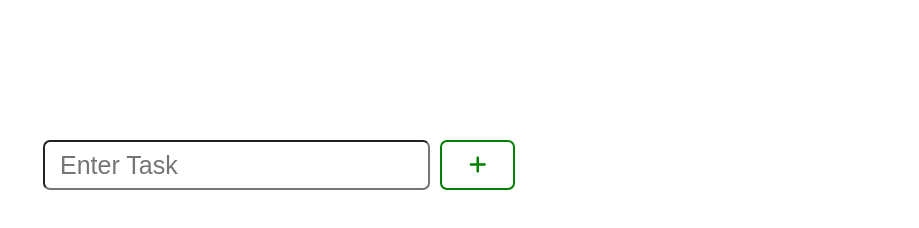
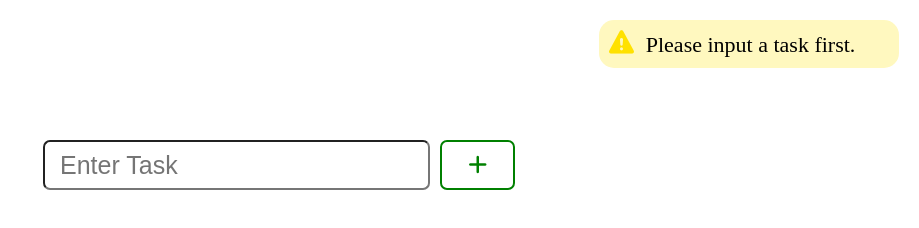
Before and after one commit to Rula-Sh/js-to-do-list, a plain HTML site: page index.html in a window 1280 px wide. Both pictures are taken after a click on the button 838 px from the left and 165 px from the top of the page. Shown: the whole page, without its empty margins (361-1280 px from the left). Drawn offline with Linux system fonts and the light colour scheme.

Commit message:
Add pop-up when the user enters an empty task

```diff
--- a/index.css
+++ b/index.css
@@ -150,3 +150,45 @@ br {
   border: 2px solid grey;
   margin: 20px 0;
 }
+
+.no-input-pop-up {
+  background-color: #fff8bf;
+  border-radius: 15px;
+  width: 20%;
+  min-width: 300px;
+  position: fixed;
+  top: 0;
+  right: 0;
+  margin: 20px;
+  padding: 10px;
+  font-size: 22px;
+  display: none;
+
+  animation-name: slide-left;
+  animation-duration: 0.8s;
+}
+
+.warning {
+  width: auto;
+  font-size: 25px;
+  padding-right: 7px;
+  color: #ffe100;
+}
+
+@keyframes slide-left {
+  0% {
+    right: -40%;
+  }
+  100% {
+    right: 0;
+  }
+}
+
+@keyframes slide-right {
+  100% {
+    right: -40%;
+  }
+  0% {
+    right: 0;
+  }
+}
--- a/index.html
+++ b/index.html
@@ -8,7 +8,10 @@
     <!-- Font Awsome Link -->
     <link
       rel="stylesheet"
-      href="https://cdnjs.cloudflare.com/ajax/libs/font-awesome/6.0.0/css/all.min.css"
+      href="https://cdnjs.cloudflare.com/ajax/libs/font-awesome/7.0.1/css/all.min.css"
+      integrity="sha512-2SwdPD6INVrV/lHTZbO2nodKhrnDdJK9/kg2XD1r9uGqPo1cUbujc+IYdlYdEErWNu69gVcYgdxlmVmzTWnetw=="
+      crossorigin="anonymous"
+      referrerpolicy="no-referrer"
     />
     <title>To Do List</title>
   </head>
@@ -22,12 +25,16 @@
 
     <div class="task-list"></div>
 
+    <div class="no-input-pop-up">
+      <i class="fa-solid fa-triangle-exclamation warning"></i>
+      <span>Please input a task first.</span>
+    </div>
+
     <script src="index.js"></script>
   </body>
 </html>
 
 <!--
    TODO:
-   - Create a popup when the input is empty
    - Enable editing a task feature (close editing also with the button or when clicking outside the task or clicking Esc)
 -->
--- a/index.js
+++ b/index.js
@@ -12,7 +12,7 @@ TaskInput.addEventListener("keypress", function (e) {
 
 function createElement() {
   if (TaskInput.value === "") {
-    // add pop-up
+    showPopup();
   } else {
     TaskList.style.backgroundColor = "#fff";
 
@@ -82,3 +82,16 @@ function createElement() {
     });
   }
 }
+
+function showPopup() {
+  document.querySelector(".no-input-pop-up").style.display = "block";
+  document.querySelector(".no-input-pop-up").style.animationName = "slide-left";
+
+  setTimeout(() => {
+    document.querySelector(".no-input-pop-up").style.animationName =
+      "slide-right";
+    setTimeout(() => {
+      document.querySelector(".no-input-pop-up").style.display = "none";
+    }, 700);
+  }, 4000);
+}
```
